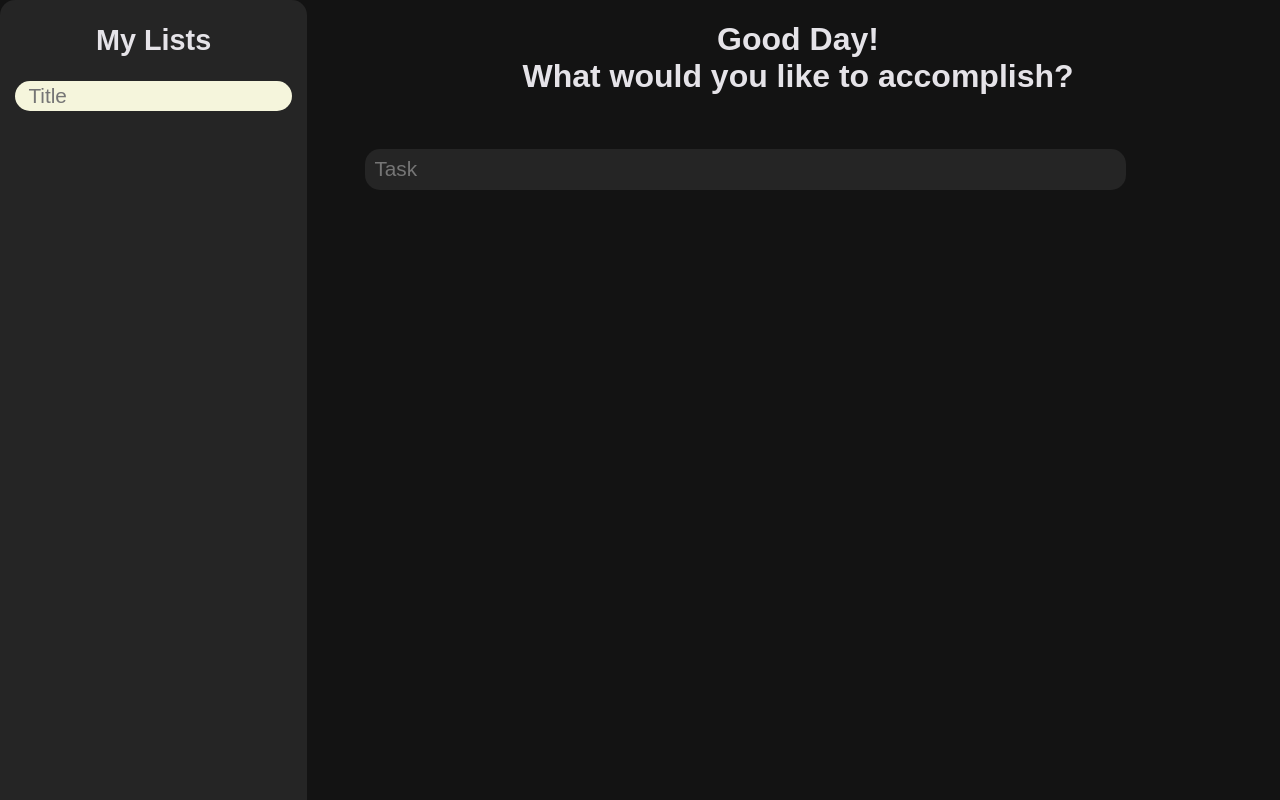
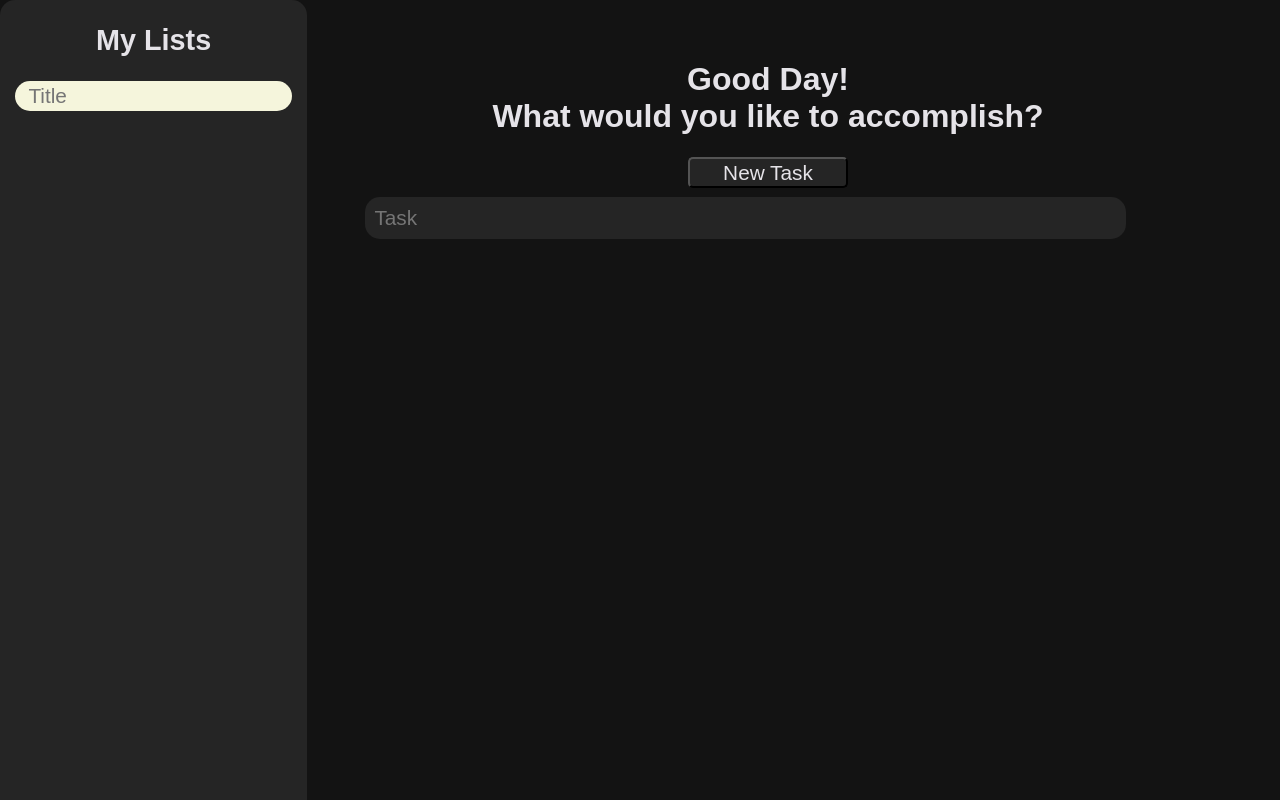
Before and after one commit to NicholasLanders/todo-list, a website built with Vite: page index.html in a window 1280 px wide. Built offline with nearby package versions, Linux system fonts and the light colour scheme.

Commit message:
Moved h1 into main element to allow for easier css. Changed up some values for the h1 to get it to line up with the button as I want it and a bunch of css for the new button.

```diff
--- a/index.html
+++ b/index.html
@@ -8,10 +8,6 @@
         <link rel="stylesheet" href="src/style.css" />
     </head>
     <body>
-        <h1>
-            Good Day! <br />
-            What would you like to accomplish?
-        </h1>
         <aside>
             <h2>My Lists</h2>
             <div class="list-item">
@@ -19,6 +15,11 @@
             </div>
         </aside>
         <main>
+            <h1>
+                <span id="good-day-text">Good Day!</span><br />
+                What would you like to accomplish?
+            </h1>
+            <button id="new-todo">New Task</button>
             <div class="todo-item">
                 <div class="todo-top-row">
                     <label class="checkbox"> <input type="checkbox" /> </label>
--- a/src/style.css
+++ b/src/style.css
@@ -16,6 +16,7 @@ h1 {
     text-align: center;
     max-width: 90%;
     margin-left: var(--standard-buffer);
+    padding-left: var(--standard-buffer);
 }
 
 h2 {
@@ -60,6 +61,18 @@ main {
     margin-left: var(--standard-buffer);
     background-color: var(--main-color);
     width: 95%;
+}
+#new-todo {
+    background-color: var(--accent-color);
+    color: var(--font-color);
+    border-radius: 5px;
+    width: 10rem;
+    padding: 0.2%;
+    font-size: var(--standard-font);
+    margin-bottom: 1%;
+    display: block;
+    margin-left: auto;
+    margin-right: auto;
 }
 .todo-item {
     display: flex;
@@ -148,7 +161,7 @@ input[type="checkbox"] {
 
     h1 {
         position: relative;
-        padding-left: 25%;
+        padding-left: 5%;
         margin-left: 0%;
     }
 }
```
